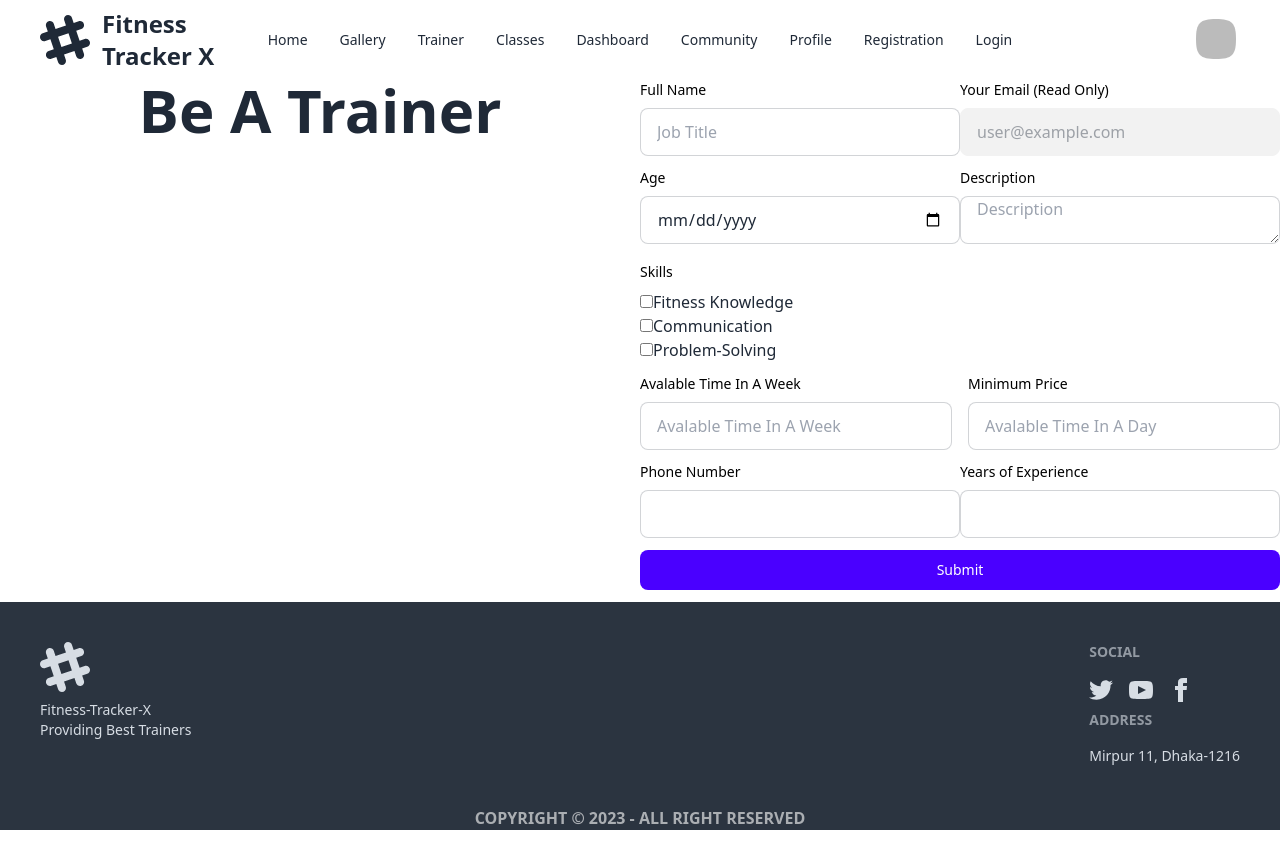
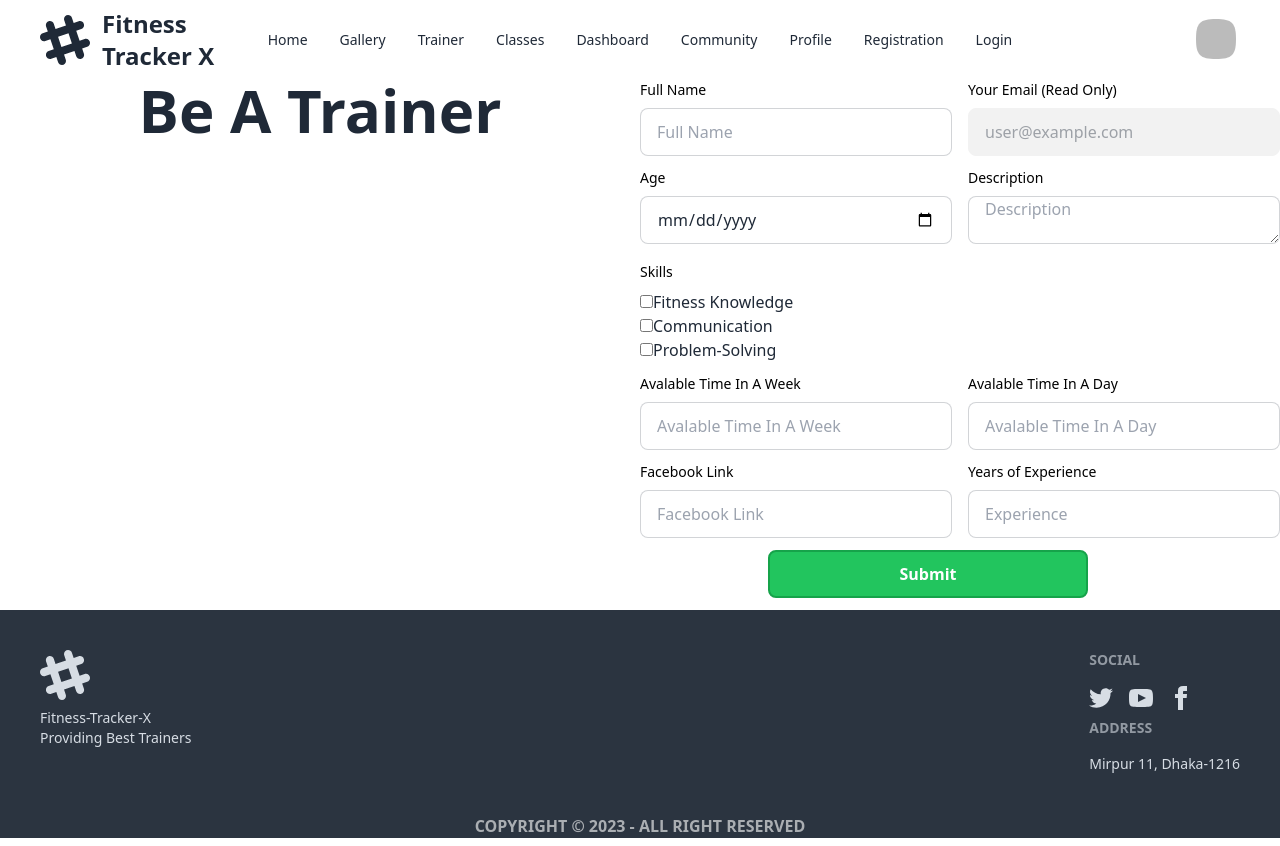
Before and after one commit to NFRIDOY/fitness-tracker-x-client, a React (Vite) app: page /BeATrainer in a window 1280 px wide. Built offline with nearby package versions, Linux system fonts and the light colour scheme; no server answers; sample sign-in values are in the browser's storage.

Commit message:
Be A triner Form submition ready

```diff
--- a/src/components/BeATrainer/BeATrainer.jsx
+++ b/src/components/BeATrainer/BeATrainer.jsx
@@ -18,23 +18,30 @@ export default function BeATrainer() {
         const age = form.age.value;
         const description = form.description.value;
         const skills = form.skills.value;
-        const minPrice = parseFloat(form.MinPrice.value);
-        const maxPrice = parseFloat(form.MaxPrice.value);
+        const week = form.AvalableTimeInAWeek.value;
+        const day = form.AvalableTimeInADay.value;
+        const fbLink = form.fbLink.value;
+        const experience = form.experience.value;
 
 
-        const newJob = {
+
+        const newTrainer = {
             email,
             fullName,
             age,
             description,
             skills,
-            minPrice,
-            maxPrice
+            week,
+            day,
+            fbLink,
+            experience,
+            role: 'member',
+            status: "pending"
         }
         // Output
-        console.log(newJob)
+        console.log(newTrainer)
         // http://localhost:5000/api/v1/addJobs
-        axios.post("/addJobs", newJob)
+        axios.post("/trainers", newTrainer)
             .then(res => {
                 console.log(res.data)
                 if (res.data.acknowledged) {
@@ -69,17 +76,17 @@ export default function BeATrainer() {
             {
                 user && <div className="w-1/2">
                     <form className="w-full space-y-3" onSubmit={handleAddTrainer}>
-                        <div className='flex'>
+                        <div className='flex gap-4 justify-between'>
                             <div className="w-full">
                                 <label htmlFor="FullName" className="block mb-2 text-sm font-medium text-black ">Full Name</label>
-                                <input type="text" name="FullName" id="FullName" className="input input-bordered w-full max-w-xs" placeholder="Job Title" required="" />
+                                <input type="text" name="FullName" id="FullName" className="input input-bordered w-full max-w-xs" placeholder="Full Name" required="" />
                             </div>
                             <div className="w-full">
                                 <label htmlFor="email" className="block mb-2 text-sm font-medium text-black ">Your Email <span>(Read Only)</span></label>
                                 <input disabled defaultValue={user.email} type="email" name="email" id="email" className=" input input-bordered w-full max-w-xs" placeholder={user.email} required="" />
                             </div>
                         </div>
-                        <div className='flex'>
+                        <div className='flex gap-4'>
                             <div className="w-full">
                                 <label htmlFor="age" className="block mb-2 text-sm font-medium text-black ">Age</label>
                                 <input type="date" name="age" id="age" className=" input input-bordered w-full max-w-xs" placeholder="Job Title" required="" />
@@ -107,29 +114,30 @@ export default function BeATrainer() {
                                 </li>
                             </ul>
                         </div>
-                        <div className="flex gap-4">
+                        <div className="flex gap-4 justify-between">
                             <div className="w-1/2">
                                 <label htmlFor="AvalableTimeInAWeek" className="block mb-2 text-sm font-medium text-black ">Avalable Time In A Week</label>
                                 <input type="text" name="AvalableTimeInAWeek" id="AvalableTimeInAWeek" className=" input input-bordered w-full max-w-xs" placeholder="Avalable Time In A Week" required="" />
+
                             </div>
                             <div className="w-1/2">
-                                <label htmlFor="AvalableTimeInADay" className="block mb-2 text-sm font-medium text-black ">Minimum Price</label>
+                                <label htmlFor="AvalableTimeInADay" className="block mb-2 text-sm font-medium text-black ">Avalable Time In A Day</label>
                                 <input type="text" name="AvalableTimeInADay" id="AvalableTimeInADay" className="input input-bordered w-full max-w-xs" placeholder="Avalable Time In A Day" required="" />
                             </div>
                         </div>
-                        <div className='flex'>
+                        <div className='flex gap-4 justify-between'>
                             <div className="w-1/2">
-                                <label htmlFor="phone" className='block mb-2 text-sm font-medium text-black '>Phone Number</label>
-                                <input type="tel" id="phone" name="phone" className='input input-bordered w-full max-w-xs' required />
+                                <label htmlFor="fbLink" className='block mb-2 text-sm font-medium text-black '>Facebook Link</label>
+                                <input type="text" id="fbLink" name="fbLink" className='input input-bordered w-full max-w-xs' placeholder="Facebook Link" required />
                             </div>
-                            <div className="w-1/2">
+                            <div className="w-1/2 gap-4">
                                 <label htmlFor="experience" className='block mb-2 text-sm font-medium text-black '>Years of Experience</label>
-                                <input type="text" id="experience" name="experience" className='input input-bordered w-full max-w-xs' min="0" required />
+                                <input type="number" id="experience" name="experience" className='input input-bordered w-full max-w-xs' min="0" placeholder="Experience" required />
                             </div>
                         </div>
-                        <div className="w-full">
+                        <div className="w-96 mx-auto">
                             {/* <label htmlFor="yyyyy" className="block mb-2 text-sm font-medium text-black ">Your Job Title</label> */}
-                            <input type="submit" name="submit" id="submit" className="w-full text-white bg-primary hover:bg-primary focus:ring-4 focus:outline-none focus:ring-primary-300 font-medium rounded-lg text-sm px-5 py-2.5 text-center bg-primary hover:bg-primary focus:ring-primary-800" placeholder="Job Title" required="" />
+                            <input type="submit" name="submit" id="submit" className="input input-bordered w-full max-w-xs bg-green-500 hover:bg-green-600 border-2 border-green-600 text-white font-bold " placeholder="Submit" required="" />
                         </div>
                     </form>
                 </div >
```
